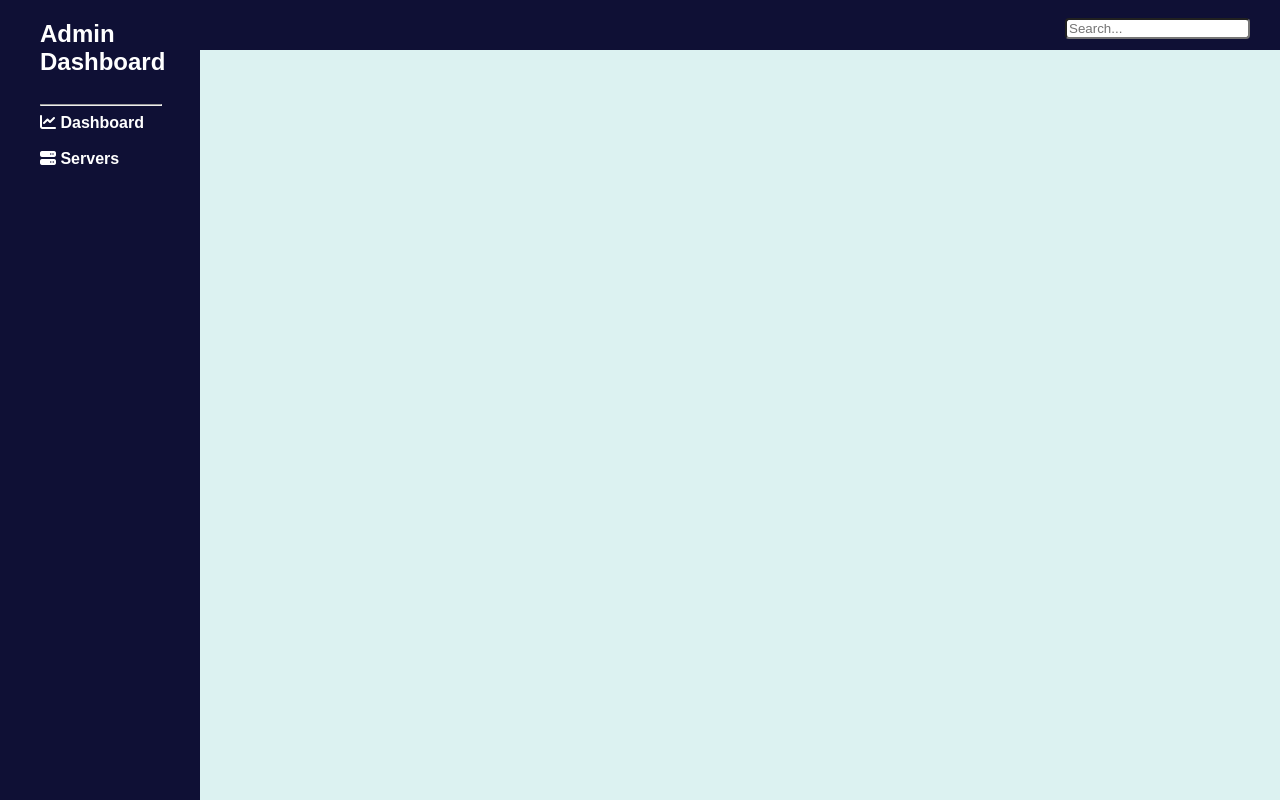
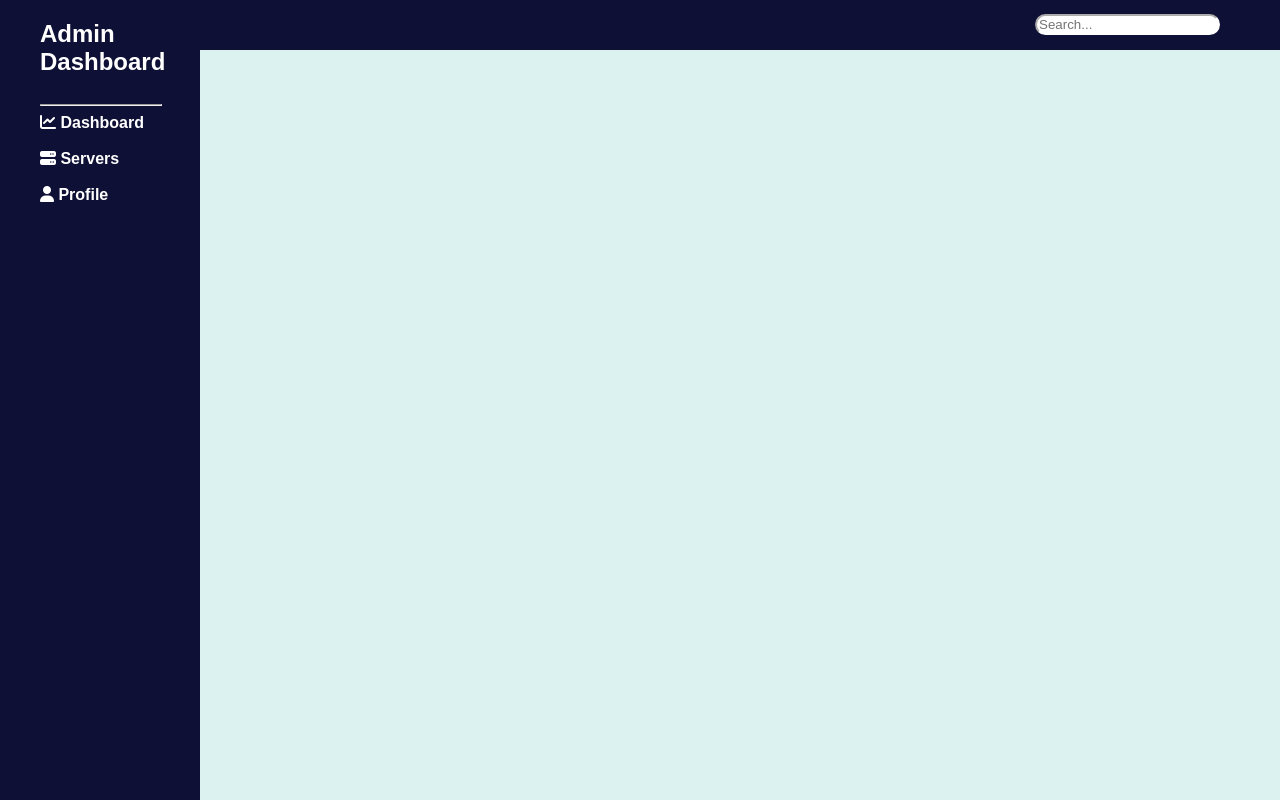
Before and after one commit to arkseek/admin-dashboard, a plain HTML site: page index.html in a window 1280 px wide. Drawn offline with Linux system fonts and the light colour scheme.

Commit message:
Update index.html

```diff
--- a/index.html
+++ b/index.html
@@ -11,8 +11,7 @@
 
 <body>
     <ul class="topNav">
-        <li></li>
-        <input type="text" placeholder="Search..." style="float: right; margin-right: 70px; border-radius: 4px;">
+        <input type="text" placeholder="Search..." class="topNavItems">
     </ul>
 
     <ul class="sideBar">
@@ -29,7 +28,8 @@
         </li>
         <br>
         <li>
-
+            <i class="fa-solid fa-user"><a href="/dashboard/profiles"
+                style="font-family: Arial, Helvetica, sans-serif; text-decoration: none; color: #fff;"> Profile</a></i>
         </li>
     </ul>
 
```
